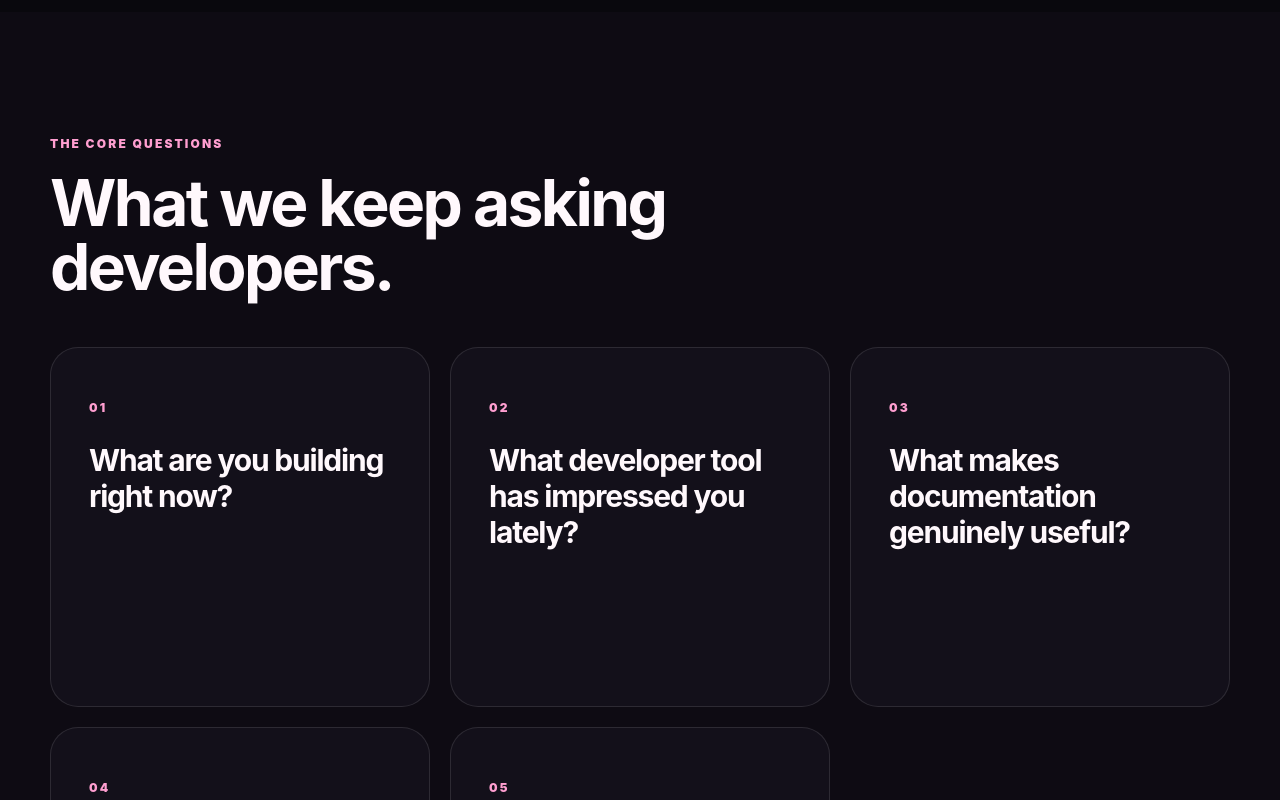
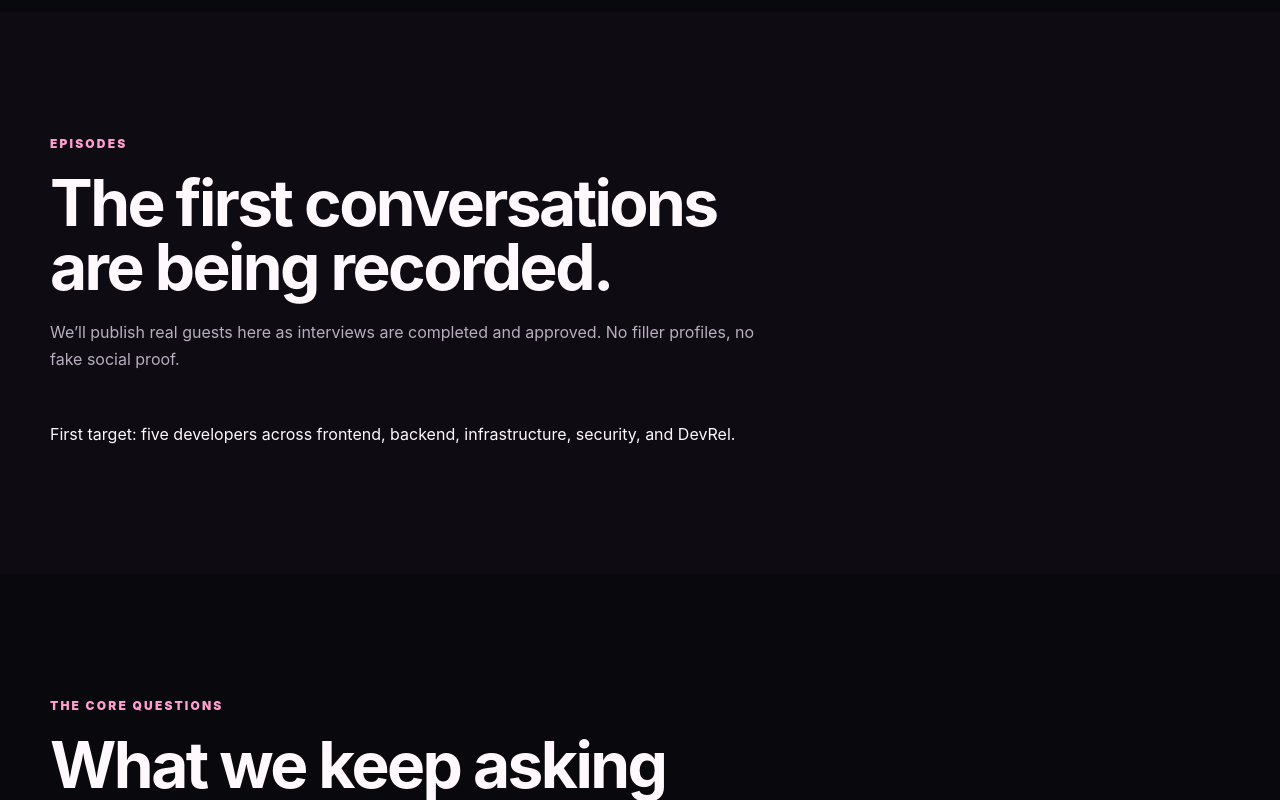
Before and after one commit to KatrinaFinney/sugar-bytes, a Next.js app: page /dev-voices in a window 1280 px wide. Shown: the part 900-1700 px from the top of the page. Built offline with nearby package versions, Linux system fonts and the light colour scheme.

Commit message:
Wire Dev Voices archive to episode data

```diff
--- a/app/dev-voices/page.tsx
+++ b/app/dev-voices/page.tsx
@@ -1,3 +1,6 @@
+import EditorialCard from "../../components/EditorialCard";
+import { episodes } from "../../lib/editorial";
+
 export default function DevVoicesPage() {
   const questions = [
     "What are you building right now?",
@@ -6,6 +9,7 @@ export default function DevVoicesPage() {
     "What developer-experience problem do companies underestimate?",
     "If you could change one thing about your daily tools, what would it be?",
   ];
+  const published = episodes.filter((episode) => episode.series === "Dev Voices");
 
   return (
     <main>
@@ -22,25 +26,17 @@ export default function DevVoicesPage() {
         </div>
 
         <div className="voices-grid">
-          <article className="feature-card">
-            <div className="feature-label">SERIES FORMAT</div>
-            <h2>15–20 minutes. Real experience. Useful takeaways.</h2>
-            <p>Each episode centers the developer, not the product pitch. The goal is to listen for patterns, disagreements, and lessons that can make tools and technical education better.</p>
-          </article>
-          <aside className="tea-card">
-            <p className="tea-icon">☕</p><p className="kicker">DEVELOPER TEA</p><h2>One question. No corporate answer.</h2>
-            <p>The quick-hit field format for meetups, conferences, and hallway conversations.</p>
-            <a className="text-link" href="/developer-tea">See Developer Tea →</a>
-          </aside>
+          <article className="feature-card"><div className="feature-label">SERIES FORMAT</div><h2>15–20 minutes. Real experience. Useful takeaways.</h2><p>Each episode centers the developer, not the product pitch. The goal is to listen for patterns, disagreements, and lessons that can make tools and technical education better.</p></article>
+          <aside className="tea-card"><p className="tea-icon">☕</p><p className="kicker">DEVELOPER TEA</p><h2>One question. No corporate answer.</h2><p>The quick-hit field format for meetups, conferences, and hallway conversations.</p><a className="text-link" href="/developer-tea">See Developer Tea →</a></aside>
         </div>
       </section>
 
       <section className="section muted-section">
-        <div className="section-heading"><p className="kicker">THE CORE QUESTIONS</p><h2>What we keep asking developers.</h2></div>
-        <div className="program-grid">{questions.map((question, index) => <article className="program-card" key={question}><p className="kicker">0{index + 1}</p><h3>{question}</h3></article>)}</div>
+        <div className="section-heading"><p className="kicker">EPISODES</p><h2>{published.length ? "Latest conversations." : "The first conversations are being recorded."}</h2><p>{published.length ? "Developer stories, recurring themes, and practical takeaways from the people doing the work." : "We’ll publish real guests here as interviews are completed and approved. No filler profiles, no fake social proof."}</p></div>
+        {published.length ? <div className="program-grid">{published.map((episode) => <EditorialCard key={episode.slug} eyebrow="DEV VOICES" title={episode.title} copy={episode.dek} meta={episode.guest ? `${episode.guest.name} · ${episode.guest.role}` : episode.event} href={`/dev-voices/${episode.slug}`} />)}</div> : <div className="empty-state"><p>First target: five developers across frontend, backend, infrastructure, security, and DevRel.</p></div>}
       </section>
 
-      <section className="section community-section"><div className="community-card"><p className="kicker">COMING SOON</p><h2>The first five voices.</h2><p>Frontend, backend, infrastructure, security, and DevRel perspectives will become the first Sugar Bytes developer-insight set.</p><div className="tag-row"><span>Frontend</span><span>Backend</span><span>Infrastructure</span><span>Security</span><span>DevRel</span></div></div></section>
+      <section className="section"><div className="section-heading"><p className="kicker">THE CORE QUESTIONS</p><h2>What we keep asking developers.</h2></div><div className="program-grid">{questions.map((question, index) => <article className="program-card" key={question}><p className="kicker">0{index + 1}</p><h3>{question}</h3></article>)}</div></section>
 
       <footer><div className="brand"><span className="brand-mark">SB</span><span>Sugar Bytes</span></div><p>Build better. Understand deeper.</p><p>© 2026 Sugar Bytes</p></footer>
     </main>
```
